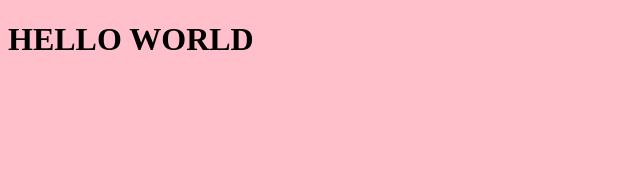
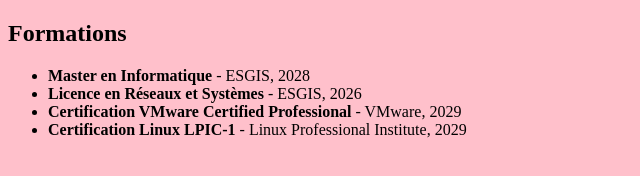
Before and after one commit to Reyan1083/mon_cv, a plain HTML site: page index.html in a window 1280 px wide. Shown: the whole page, without its empty margins (0-640 px from the left). Drawn offline with Linux system fonts and the light colour scheme; files whose address does not match are found by name.

Commit message:
mise en place de la section formations

```diff
--- a/index.html
+++ b/index.html
@@ -1,9 +1,15 @@
 <!DOCTYPE html>
 <head>
-    <title>Titre de la page</title>
+    <title>MON CV</title>
     <link rel="stylesheet" href="C:\Users\MII\mon_cv\style.css">
 </head>
 <body>
-    <h1>HELLO WORLD</h1>
+    <h2>Formations</h2>
+    <ul>
+        <li><strong>Master en Informatique</strong> - ESGIS, 2028</li>
+        <li><strong>Licence en Réseaux et Systèmes</strong> - ESGIS, 2026</li>
+        <li><strong>Certification VMware Certified Professional</strong> - VMware, 2029</li>
+        <li><strong>Certification Linux LPIC-1</strong> - Linux Professional Institute, 2029</li>
+    </ul>
 </body>
 </html>
```
